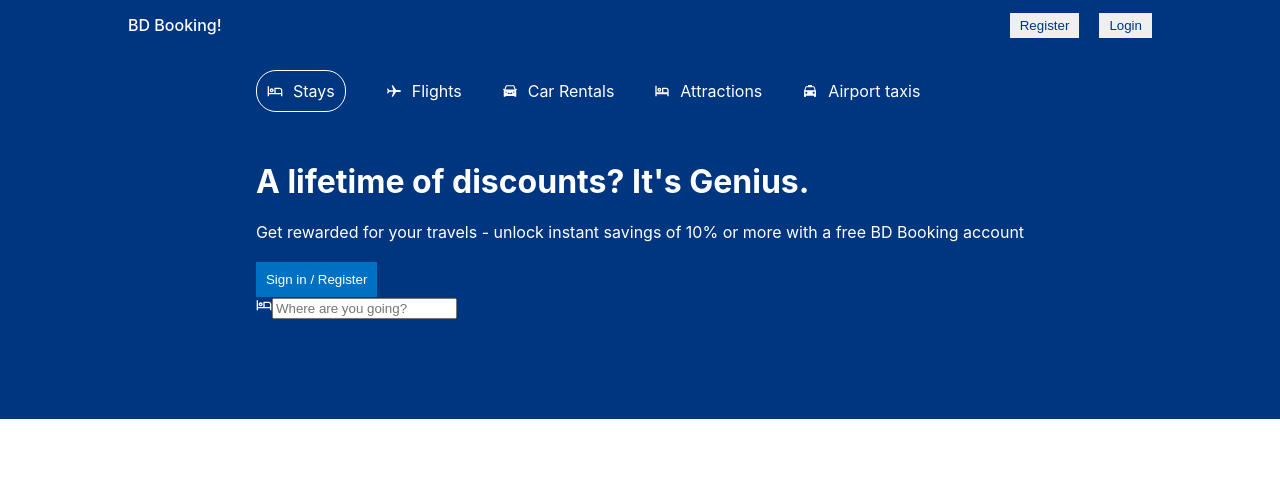
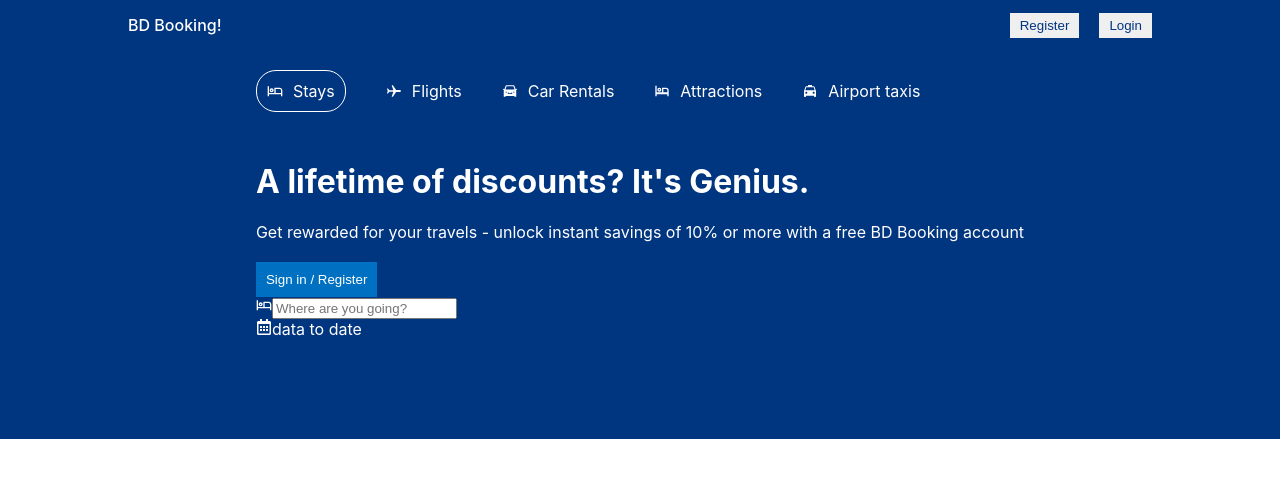
Before and after one commit to Shahriyar-Hosen/bd-booking, a React (Create React App) app: page / in a window 1280 px wide. Shown: the top 478 px of the page. Built offline with nearby package versions, Linux system fonts and the light colour scheme.

Commit message:
headerSearchItem

```diff
--- a/src/Components/Header/Header.jsx
+++ b/src/Components/Header/Header.jsx
@@ -4,6 +4,7 @@ import { IoIosAirplane } from "react-icons/io";
 import { AiFillCar } from "react-icons/ai";
 import { RiHotelBedLine } from "react-icons/ri";
 import { FaRegCalendarAlt } from "react-icons/fa";
+import { GiPerson } from "react-icons/gi";
 import "./Header.css";
 
 const Header = () => {
@@ -47,6 +48,10 @@ const Header = () => {
               className="headerSearchInput"
             />
           </div>
+          <div className="headerSearchItem">
+            <FaRegCalendarAlt className="headerIcon" />
+            <span>data to date</span>
+          </div>
         </div>
       </div>
     </div>
```
